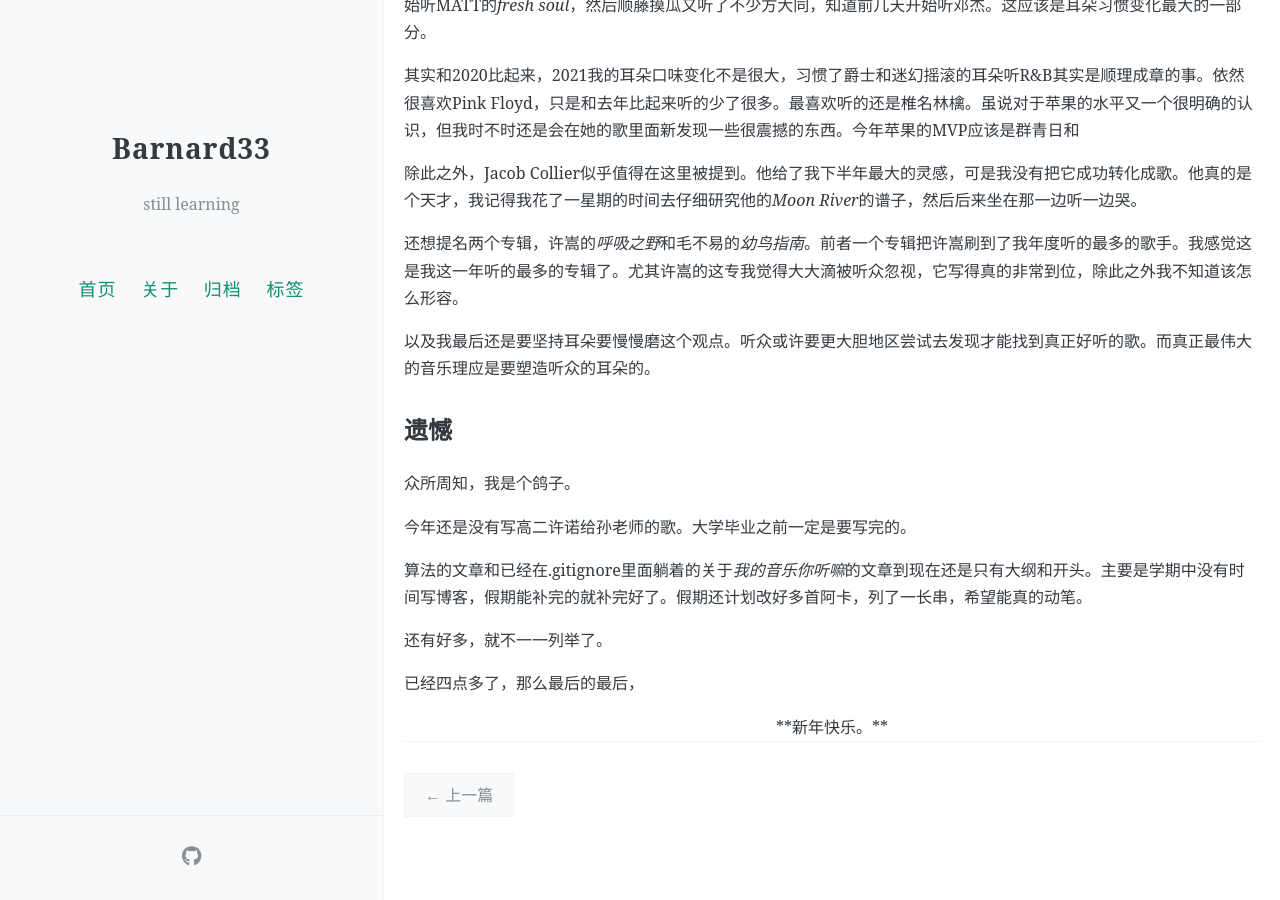
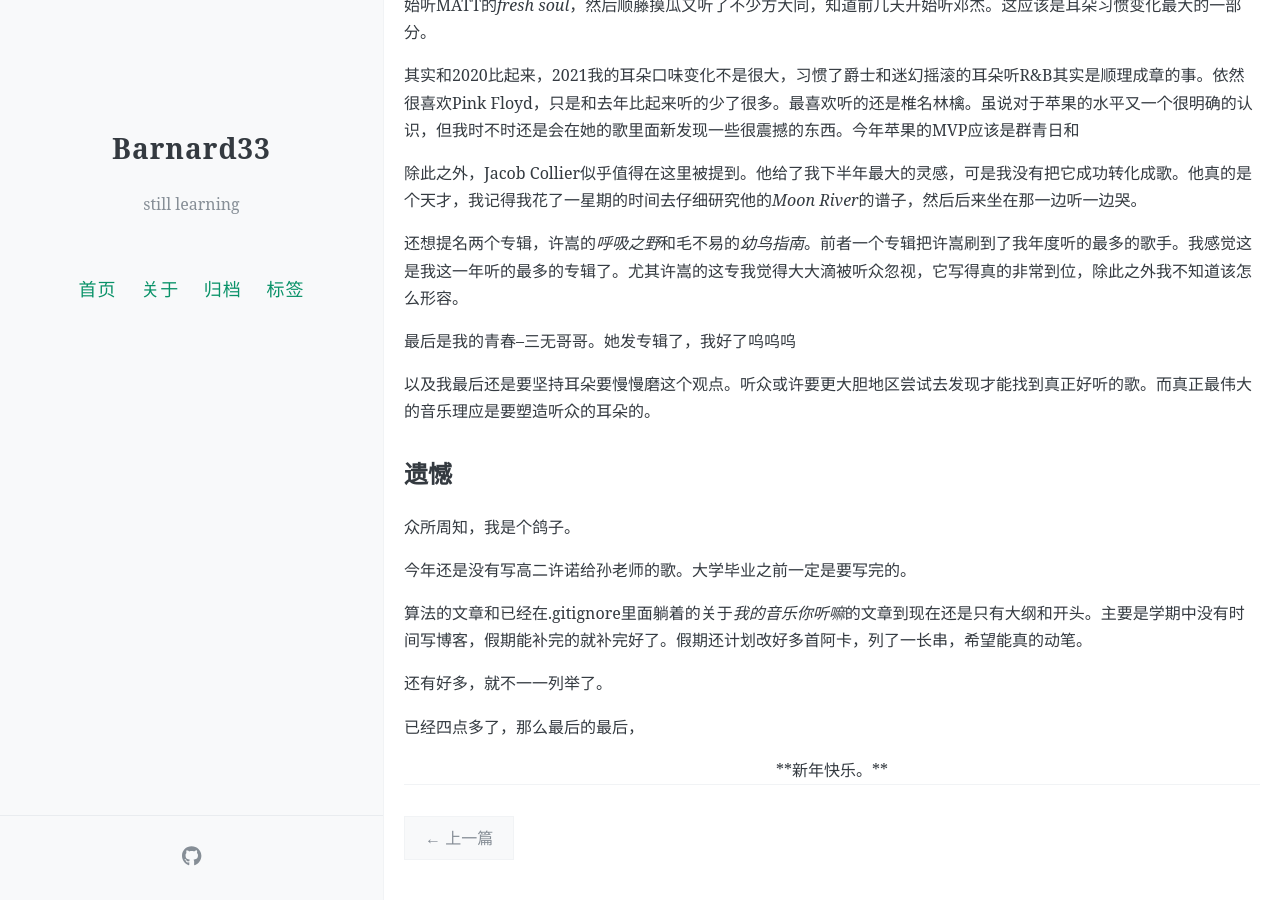
Before and after one commit to barnard33-233/barnard33_page, a Jekyll site: the page built from _posts/2022-1-1-new_year.md, in a window 1280 px wide and 900 px high, scrolled down 2439 px. Built offline with Jekyll 4.4.1, drawn with Linux system fonts in a browser that asks for light colours; comment, search, counter and statistics services are not loaded; before the commit the page ends 3296 px from its top, so only the background shows below that.

Commit message:
change in new_year

```diff
--- a/_posts/2022-1-1-new_year.md
+++ b/_posts/2022-1-1-new_year.md
@@ -67,6 +67,8 @@ comments: false
 
 还想提名两个专辑，许嵩的*呼吸之野*和毛不易的*幼鸟指南*。前者一个专辑把许嵩刷到了我年度听的最多的歌手。我感觉这是我这一年听的最多的专辑了。尤其许嵩的这专我觉得大大滴被听众忽视，它写得真的非常到位，除此之外我不知道该怎么形容。
 
+最后是我的青春--三无哥哥。她发专辑了，我好了呜呜呜
+
 以及我最后还是要坚持耳朵要慢慢磨这个观点。听众或许要更大胆地区尝试去发现才能找到真正好听的歌。而真正最伟大的音乐理应是要塑造听众的耳朵的。
 
 ## 遗憾
```
